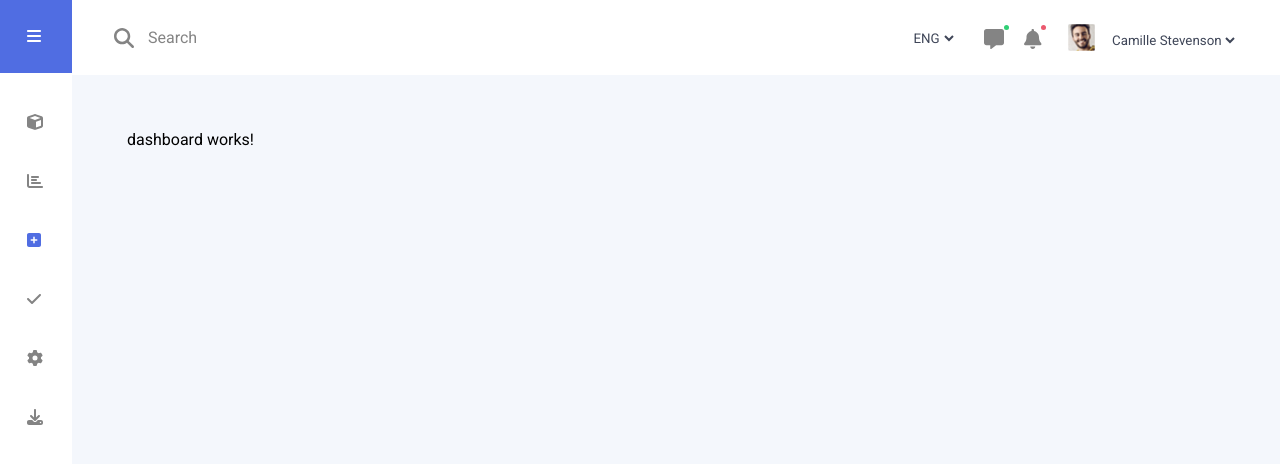
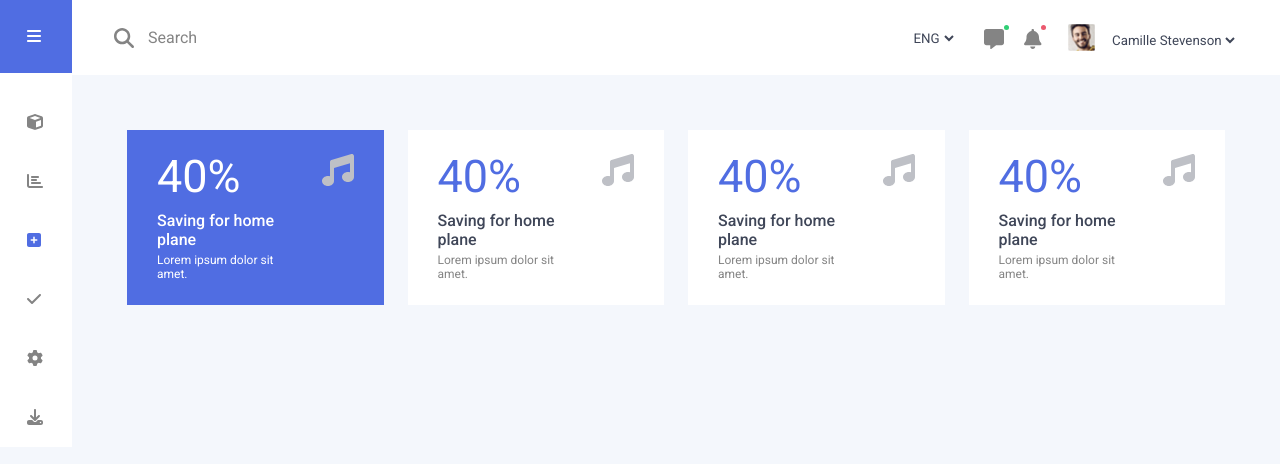
Before and after one commit to sohail-ansari02/ifelsecloud-assignment, an Angular app: page /dashboard in a window 1280 px wide. Shown: the top 464 px of the page. Built offline with nearby package versions, Linux system fonts and the light colour scheme.

Commit message:
feature card ui is done

```diff
--- a/src/app/core/components/side-navigation/side-navigation.component.html
+++ b/src/app/core/components/side-navigation/side-navigation.component.html
@@ -3,18 +3,12 @@
 
     <ul class="nav__links">
         <li class="nav__links__link">
-            <app-nav-button routerLink="non" routerLinkActive="active-link" class="nav__links__link__item"
-                [icon]="ICON.faCube" />
-            <app-nav-button routerLink="non" routerLinkActive="active-link" class="nav__links__link__item"
-                [icon]="ICON.faBarChart" />
-            <app-nav-button routerLink="dashboard" routerLinkActive="active-link" class="nav__links__link__item"
-                [icon]="ICON.faSquarePlus" />
-            <app-nav-button routerLink="non" routerLinkActive="active-link" class="nav__links__link__item"
-                [icon]="ICON.faCheck" />
-            <app-nav-button routerLink="non" routerLinkActive="active-link" class="nav__links__link__item"
-                [icon]="ICON.faGear" />
-            <app-nav-button routerLink="non" routerLinkActive="active-link" class="nav__links__link__item"
-                [icon]="ICON.faDownload" />
+            <app-nav-button class="nav__links__link__item" [icon]="ICON.faCube" />
+            <app-nav-button class="nav__links__link__item" [icon]="ICON.faBarChart" />
+            <app-nav-button class="nav__links__link__item active-link" [icon]="ICON.faSquarePlus" />
+            <app-nav-button class="nav__links__link__item" [icon]="ICON.faCheck" />
+            <app-nav-button class="nav__links__link__item" [icon]="ICON.faGear" />
+            <app-nav-button class="nav__links__link__item" [icon]="ICON.faDownload" />
         </li>
     </ul>
 </nav>
--- a/src/app/core/layout/layout.component.scss
+++ b/src/app/core/layout/layout.component.scss
@@ -2,18 +2,23 @@
 
 .layout {
     width: 100%;
-    display: flex;
     height: 100vh;
 
     &__navigation {
-        flex: 0 0 toRem(72);
         background-color: var(--primary);
+        width: 4.5rem;
+        display: block;
+        position: absolute;
+        left: 0;
+        top: 0;
 
     }
 
     &__outlet {
         flex: 1 0 auto;
         overflow-y: auto;
+        margin-inline-start: 4.5rem;
+        width: calc(100% - 4.5rem);
 
         &__header{
             position: sticky;
--- /dev/null
+++ b/src/app/featured/dashboard/components/feature-card/feature-card.component.html
@@ -0,0 +1,11 @@
+<article [ngClass]="{
+    'card' : true,
+    special: special
+}">
+    <div class="card__info">
+        <span class="card__info__stats">40%</span>
+        <h2 class="card__info__heading">Saving for home plane</h2>
+        <p class="card__info__sub-heading">Lorem ipsum dolor sit amet.</p>
+    </div>
+    <fa-icon class="card__icon" [icon]="faMusic" [size]="'2x'"></fa-icon>
+</article>
--- /dev/null
+++ b/src/app/featured/dashboard/components/feature-card/feature-card.component.scss
@@ -0,0 +1,55 @@
+@use "functions" as *;
+
+:host {
+  display: block;
+  width: auto;
+
+}
+
+.card {
+  padding: toRem(24) toRem(30);
+  display: flex;
+  gap: toRem(16);
+  background-color: var(--primary);
+  width: 100%;
+  justify-content: space-between;
+
+  &__icon {
+    color: var(--light-grey);
+  }
+
+  &__info {
+    &__stats {
+      font-size: toRem(45);
+      color: var(--secondary);
+      line-height: 1;
+      display: inline-block;
+      margin-block-end: toRem(12);
+    }
+
+    &__heading {
+      font-size: toRem(16);
+      font-weight: 500;
+      color: var(--black);
+      margin-block-end: toRem(4);
+    }
+
+    &__sub-heading {
+      font-size: toRem(12);
+      color: var(--grey);
+
+    }
+  }
+
+}
+
+.special {
+  background-color: var(--secondary);
+
+  .card__info__stats,
+  .card__info__heading,
+  .card__info__sub-heading {
+    color: var(--primary);
+  }
+
+}
--- /dev/null
+++ b/src/app/featured/dashboard/components/feature-card/feature-card.component.ts
@@ -0,0 +1,14 @@
+import { ChangeDetectionStrategy, Component, Input } from '@angular/core';
+import { faMusic } from '@fortawesome/free-solid-svg-icons';
+
+@Component({
+  selector: 'app-feature-card',
+  templateUrl: './feature-card.component.html',
+  styleUrls: ['./feature-card.component.scss'],
+  changeDetection: ChangeDetectionStrategy.OnPush
+})
+export class FeatureCardComponent {
+  @Input() special: boolean = false;
+  faMusic = faMusic;
+
+}
--- a/src/app/featured/dashboard/dashboard.component.html
+++ b/src/app/featured/dashboard/dashboard.component.html
@@ -1 +1,8 @@
-<p>dashboard works!</p>
+<section class="dashboard">
+    <div class="dashboard__cards">
+        <app-feature-card [special]="true" class="dashboard__cards__card"></app-feature-card>
+        <app-feature-card class="dashboard__cards__card"></app-feature-card>
+        <app-feature-card class="dashboard__cards__card"></app-feature-card>
+        <app-feature-card class="dashboard__cards__card"></app-feature-card>
+    </div>
+</section>
--- a/src/app/featured/dashboard/dashboard.component.scss
+++ b/src/app/featured/dashboard/dashboard.component.scss
@@ -0,0 +1,19 @@
+@use "functions" as *;
+
+:host {
+    display: block;
+}
+
+.dashboard{
+    width: 100%;
+    &__cards{
+        width: 100%;
+
+        display: grid;
+        gap: toRem(24);
+        grid-template-columns: repeat(auto-fit, minmax(toRem(188), 1fr));
+        &__card{
+            flex-grow: 1;
+        }
+    }
+}
```
Also changed, not shown: src/app/featured/dashboard/dashboard.module.ts (+6 -2 lines), src/app/shared/components/icon/icon.component.html (deleted), src/assets/design/software-dashboard.jpg, 1 other file (tests, documents, lock files or other folders).
